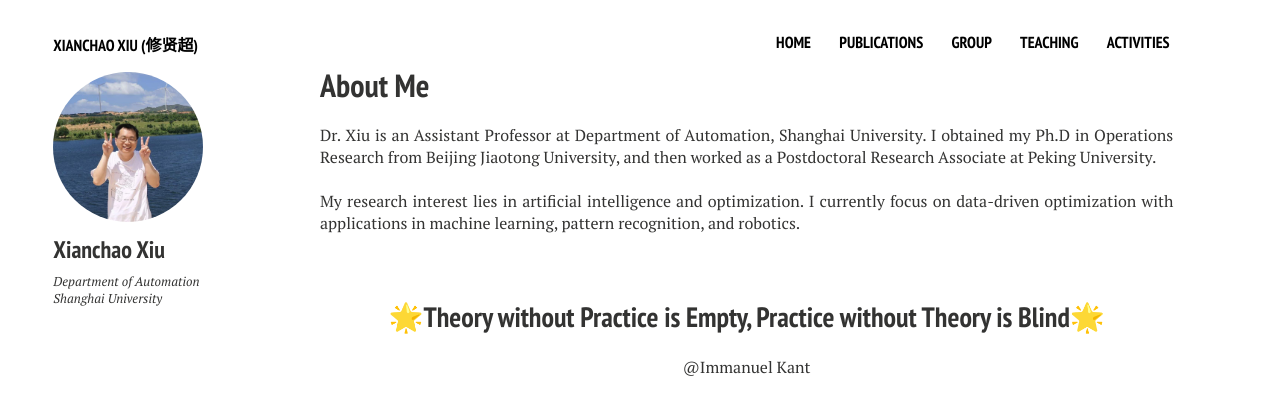
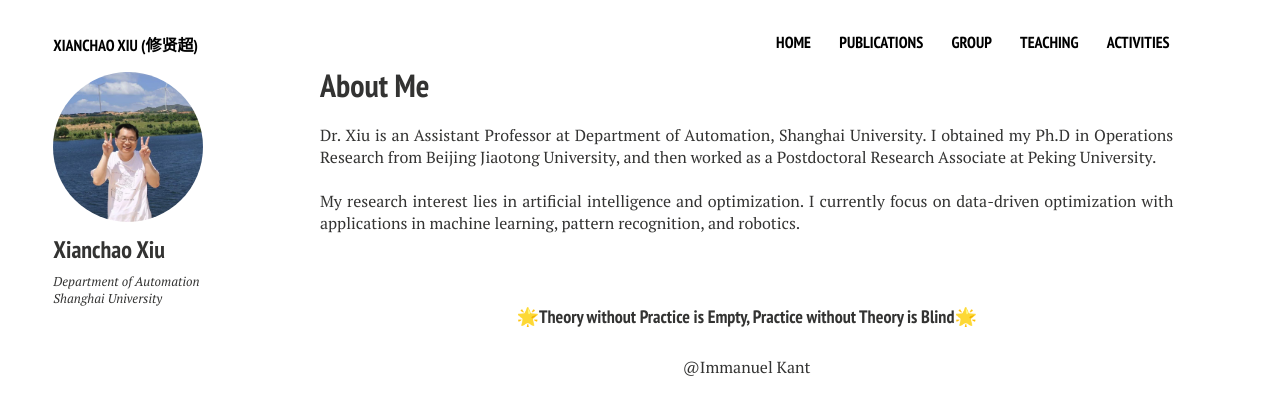
Before and after one commit to xianchaoxiu/xianchaoxiu.github.io, a Jekyll site: the page built from index.md, in a window 1280 px wide. Shown: the top 415 px of the page. Built offline with Jekyll 4.4.1, drawn with Linux system fonts in a browser that asks for light colours; nearby versions of some CDN libraries.

Commit message:
Update home2.html

```diff
--- a/_layouts/home2.html
+++ b/_layouts/home2.html
@@ -36,7 +36,7 @@
 
 
 <br>
-<h2 align="center">🌟Theory without Practice is Empty, Practice without Theory is Blind🌟</h2>
+<h4 align="center">🌟Theory without Practice is Empty, Practice without Theory is Blind🌟</h4>
 <p align="center">@Immanuel Kant </p>
 
 
```
